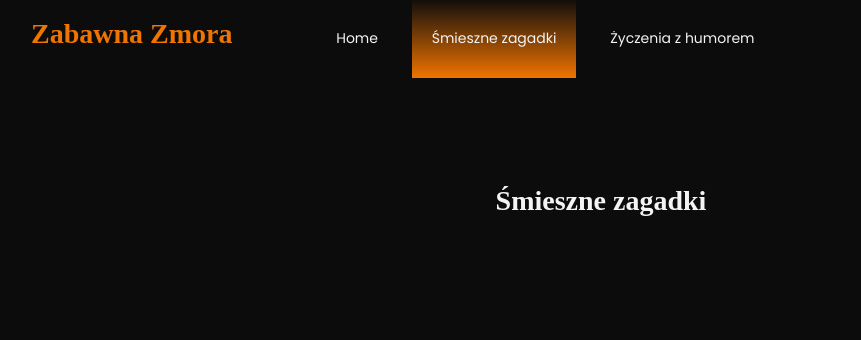
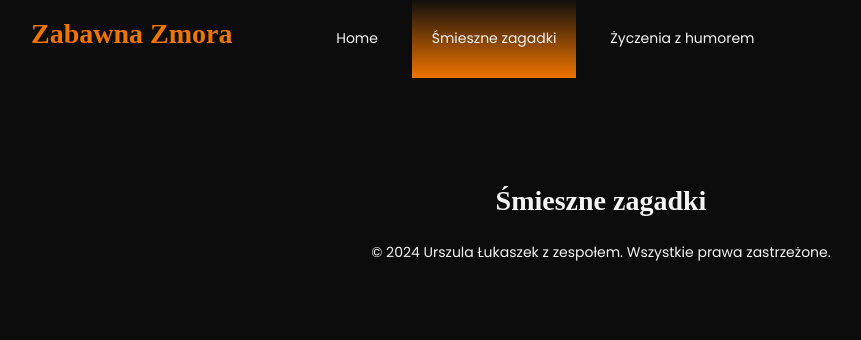
Before and after one commit to Emily0528/Web-Scraping---Strona-ZZ, a Flask app: page /text in a window 1280 px wide. Shown: the top 340 px of the page, without its empty margins (39-900 px from the left). Run offline with Flask 3, Linux system fonts and the light colour scheme; data that the repository does not hold is empty; some web fonts are replaced.

Commit message:
Update base.html

```diff
--- a/templates/base.html
+++ b/templates/base.html
@@ -25,6 +25,12 @@
         </ul>
       </nav>
     </header>
-    {% block content %} {% endblock %}
+    {% block content %}
+
+
+    {% endblock %}
+    <footer id="footer">
+      <p>&copy; 2024 Urszula Łukaszek z zespołem. Wszystkie prawa zastrzeżone.</p>
+  </footer>
   </body>
 </html>
```
